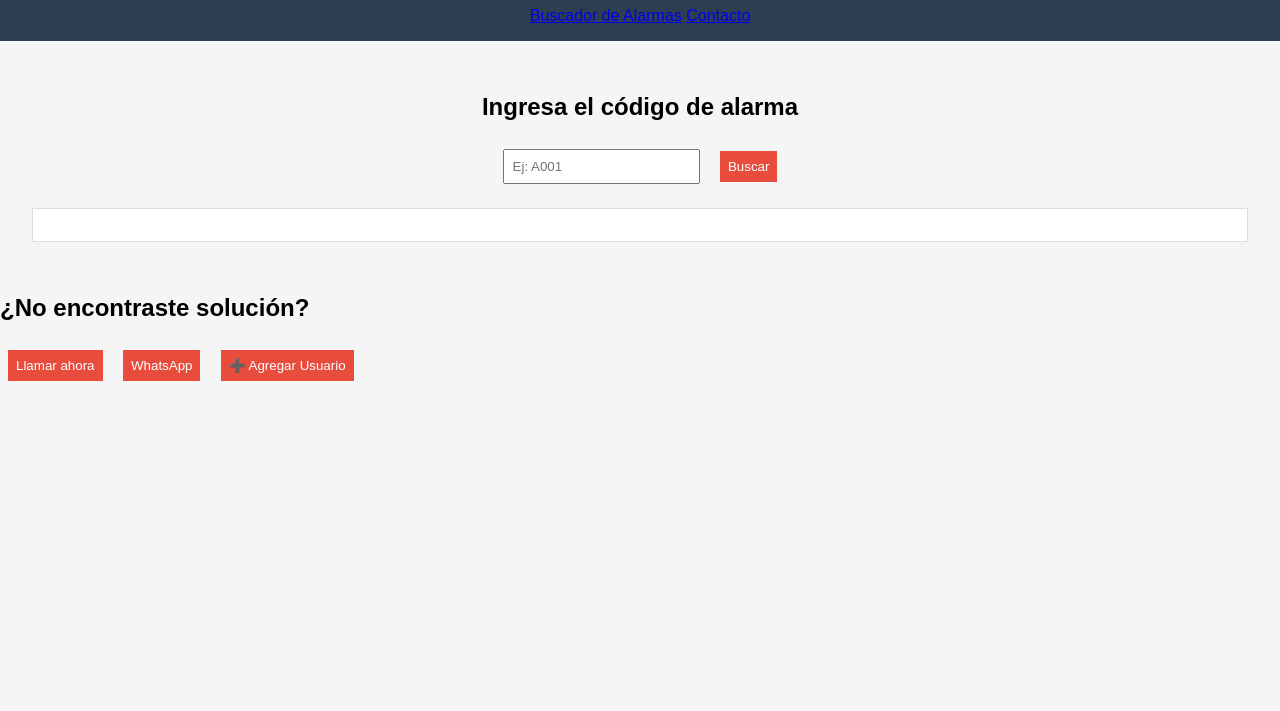
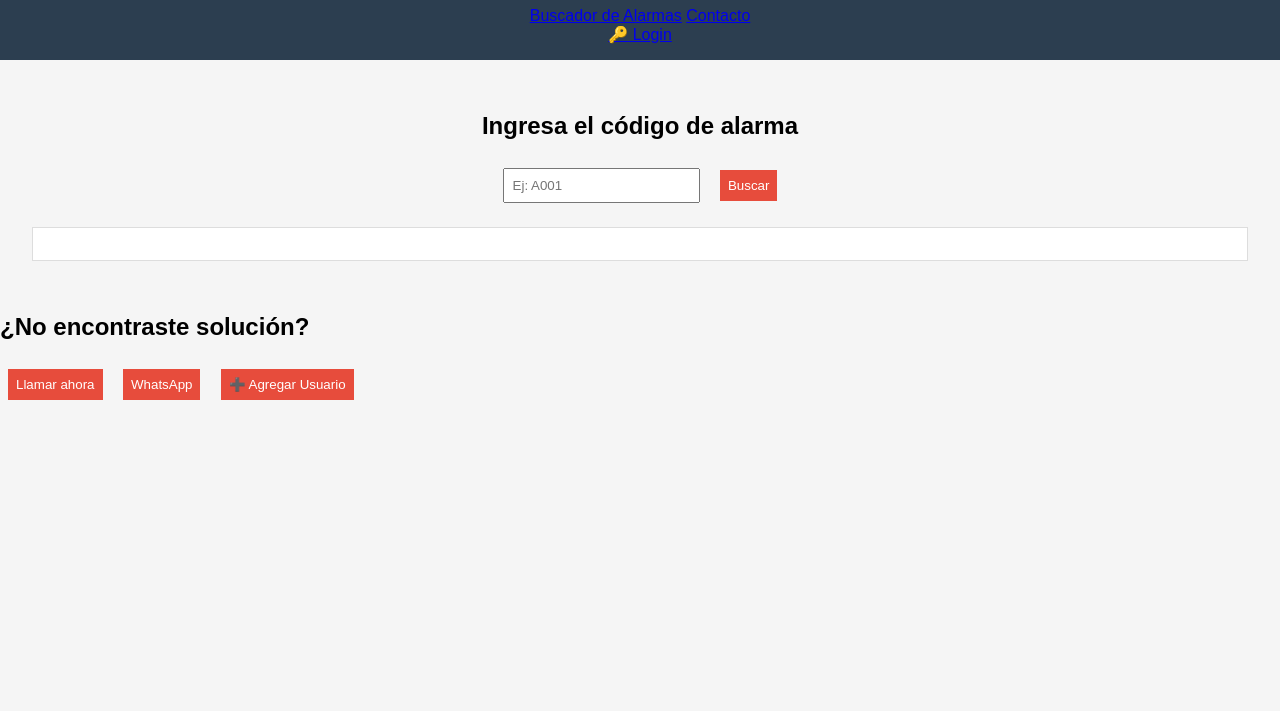
Before and after one commit to luisbaeza11/callcenter-soporte, a plain HTML site: page index.html in a window 1280 px wide. Shown: the part 89-800 px from the top of the page. Drawn offline with Linux system fonts and the light colour scheme.

Commit message:
Update index.html

```diff
--- a/index.html
+++ b/index.html
@@ -16,6 +16,12 @@
             <a href="#contacto">Contacto</a>
         </nav>
 
+  <!-- Botón Login (derecha) -->
+    <div class="login-btn-container">
+        <a href="login.html" class="login-btn">
+            <span class="login-icon">🔑</span> Login
+        </a>
+    </div>
 
 
     </header>
```
